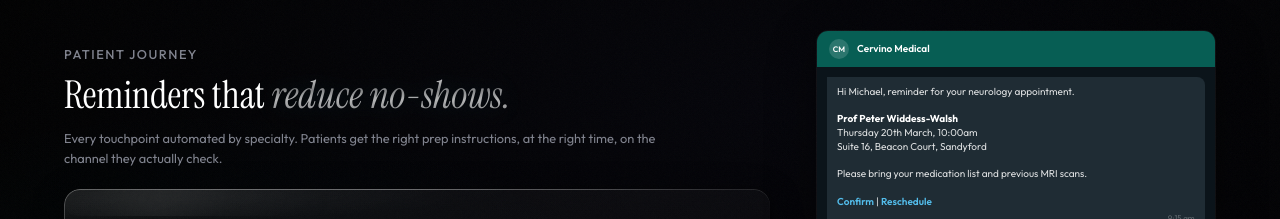
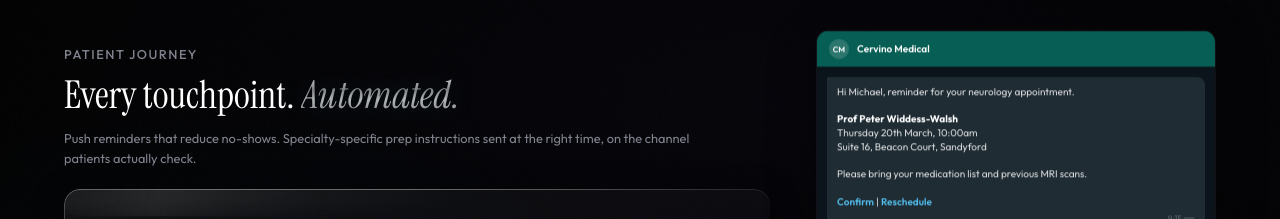
Before and after one commit to neutropy-ai/slides2, a React (Vite) app: page / in a window 1280 px wide. Both pictures are taken after a click on the button 648 px from the left and 767 px from the top of the page. Shown: the part 217-436 px from the top of the page. Built offline with nearby package versions, Linux system fonts and the light colour scheme; no server answers.

Commit message:
Update slide 6 headline to 'Every touchpoint. Automated.' with push reminders subhead
https://claude.ai/code/session_01Jfjf2Kzyatjj2DqvkVQEyr

```diff
--- a/src/decks/cervino/slides/PatientJourneySlide.jsx
+++ b/src/decks/cervino/slides/PatientJourneySlide.jsx
@@ -45,12 +45,12 @@ export default function PatientJourneySlide({ isActive, slideIndex }) {
           </BlurReveal>
           <BlurReveal delay={0.25}>
             <h2 className="font-serif font-normal text-white mt-3" style={{ fontSize: 'clamp(20px, 3vw, 48px)', lineHeight: 1.04 }}>
-              Reminders that <i style={{ background: 'linear-gradient(180deg, rgba(255,255,255,0.95) 0%, rgba(255,255,255,0.5) 40%, rgba(255,255,255,0.7) 60%, rgba(255,255,255,0.4) 100%)', WebkitBackgroundClip: 'text', WebkitTextFillColor: 'transparent', filter: 'drop-shadow(0 0 40px rgba(255,255,255,0.12)) drop-shadow(0 0 12px rgba(6,182,212,0.2))' }}>reduce no-shows.</i>
+              Every touchpoint. <i style={{ background: 'linear-gradient(180deg, rgba(255,255,255,0.95) 0%, rgba(255,255,255,0.5) 40%, rgba(255,255,255,0.7) 60%, rgba(255,255,255,0.4) 100%)', WebkitBackgroundClip: 'text', WebkitTextFillColor: 'transparent', filter: 'drop-shadow(0 0 40px rgba(255,255,255,0.12)) drop-shadow(0 0 12px rgba(6,182,212,0.2))' }}>Automated.</i>
             </h2>
           </BlurReveal>
           <BlurReveal delay={0.45}>
             <p className="mt-3 max-w-[90%]" style={{ fontSize: 'clamp(12px, 1vw, 16px)', color: 'var(--muted)', lineHeight: 1.6 }}>
-              Every touchpoint automated by specialty. Patients get the right prep instructions, at the right time, on the channel they actually check.
+              Push reminders that reduce no-shows. Specialty-specific prep instructions sent at the right time, on the channel patients actually check.
             </p>
           </BlurReveal>
 
```
